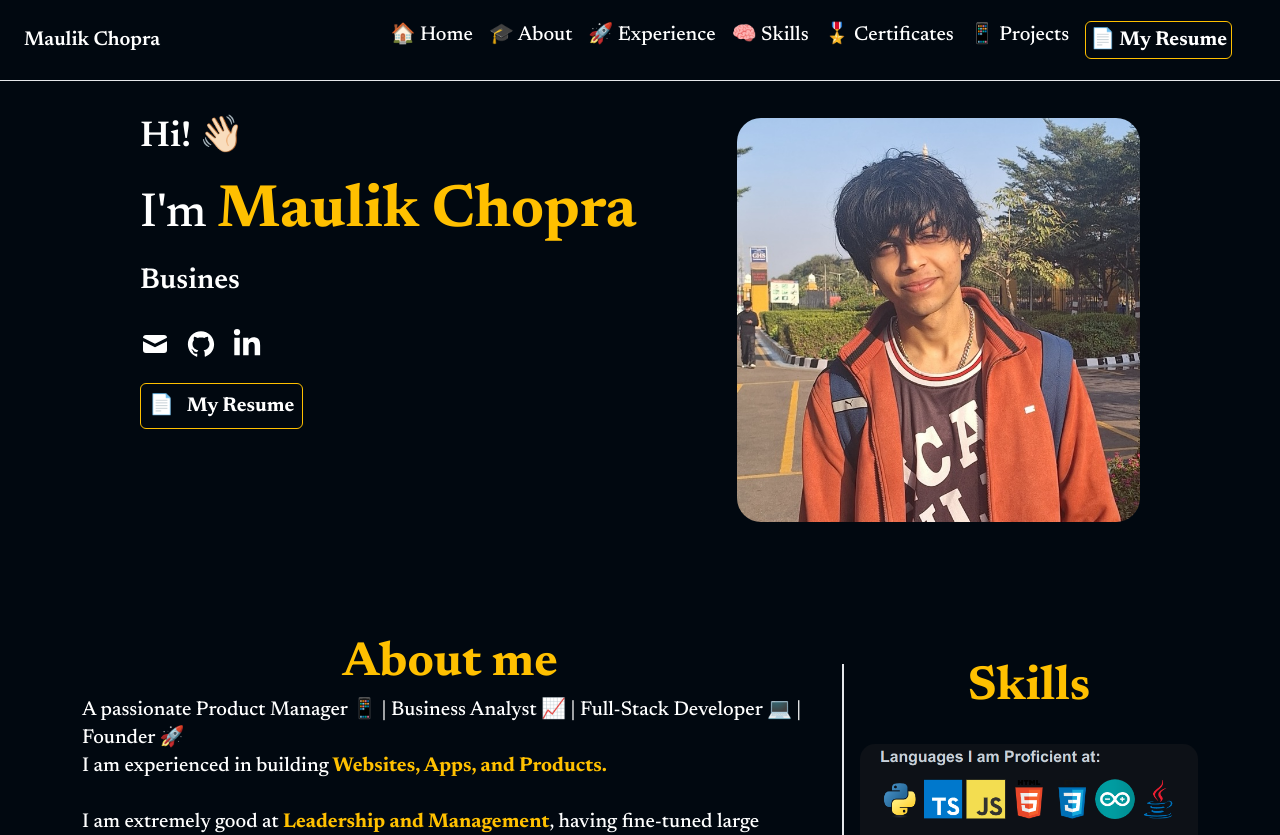
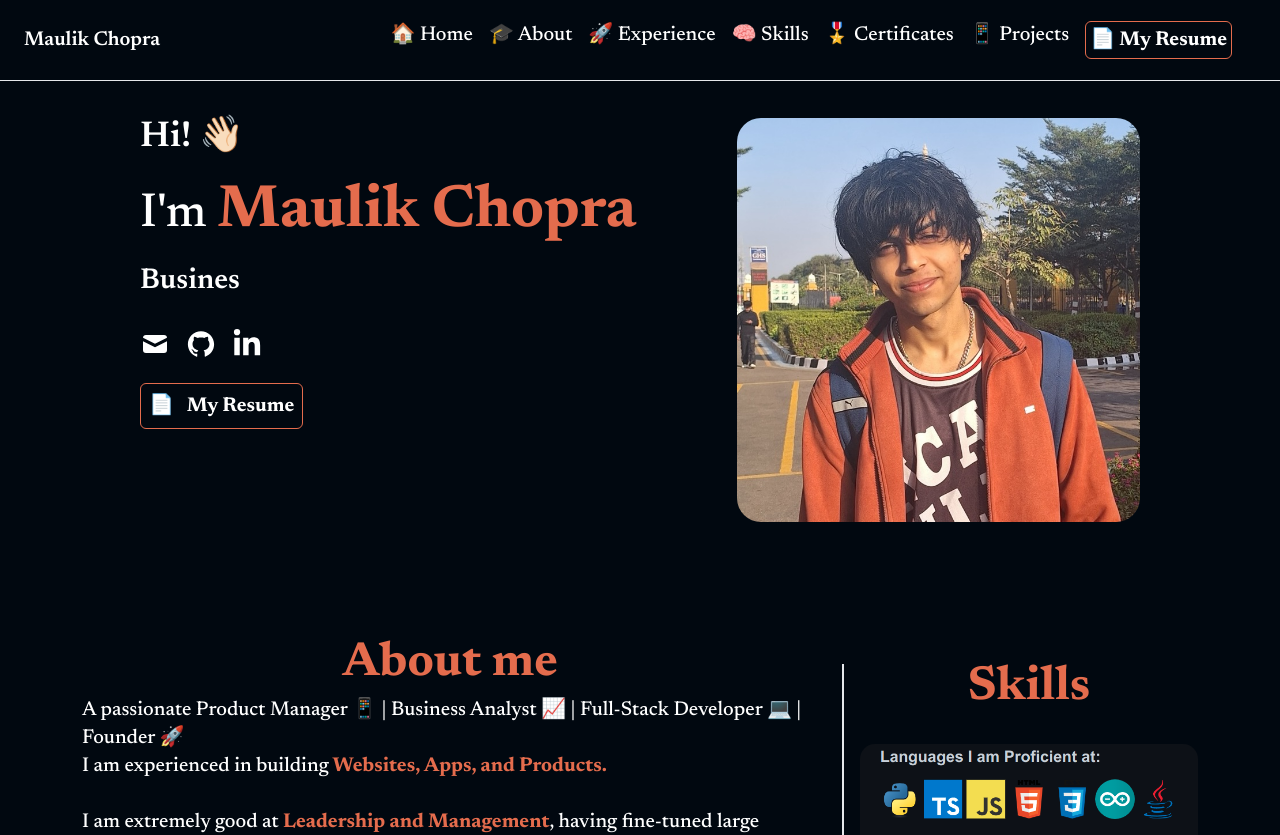
Before and after one commit to MaulikChopra/maulikchopra.github.io, a React (Create React App) app: page / in a window 1280 px wide. Shown: the top 835 px of the page. Built offline with nearby package versions, Linux system fonts and the light colour scheme.

Commit message:
Change textColor and secondaryColor to new values
Updated textColor and secondaryColor values.

```diff
--- a/tailwind.config.js
+++ b/tailwind.config.js
@@ -14,9 +14,9 @@ module.exports = {
         darkPurple: "#87209e",
         black: "black",
         white: "white",
-        textColor: "#FFC000",
+        textColor: "#E46C4D",
         //#f76363 old
-        secondaryColor: "#FFC000",
+        secondaryColor: "#E46C4D",
         backgroundColor: "#010810",
       },
       // fontSize: {
```
